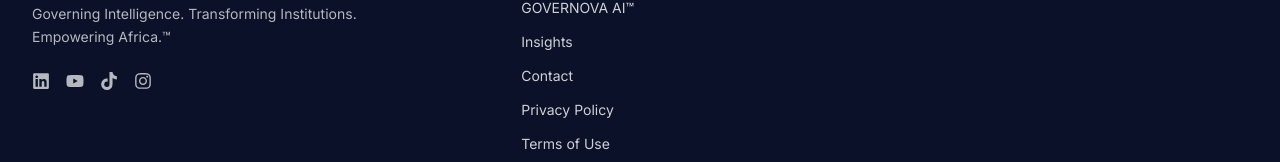
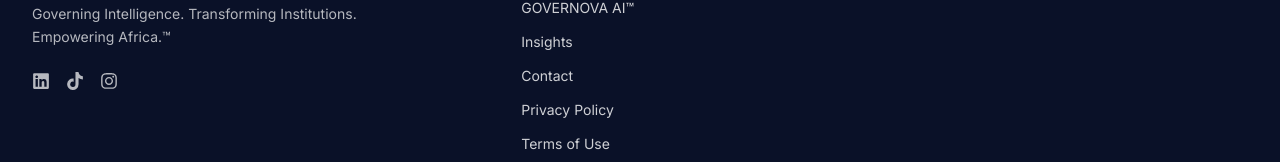
Before and after one commit to alatise/dga, a React (Vite) app: page / in a window 1280 px wide. Shown: the part 6166-6328 px from the top of the page. Built offline with nearby package versions, Linux system fonts and the light colour scheme.

Commit message:
fix floating unused youtube type

```diff
--- a/src/components/layout/Footer.tsx
+++ b/src/components/layout/Footer.tsx
@@ -1,6 +1,6 @@
 import { Link } from "react-router-dom";
 import { FiMail, FiPhone, FiMapPin } from "react-icons/fi";
-import { FaLinkedin, FaYoutube, FaTiktok, FaInstagram } from "react-icons/fa";
+import { FaLinkedin, FaTiktok, FaInstagram } from "react-icons/fa";
 import logo from "../../assets/logo.png";
 import { NAV_LINKS } from "../../data/navigation";
 import { SITE_CONFIG } from "../../data/siteConfig";
@@ -29,13 +29,6 @@ export function Footer() {
                 className="text-white/70 hover:text-white"
               >
                 <FaLinkedin aria-hidden size={18} />
-              </a>
-              <a
-                href={SITE_CONFIG.social.youtube}
-                aria-label="DGA on YouTube"
-                className="text-white/70 hover:text-white"
-              >
-                <FaYoutube aria-hidden size={18} />
               </a>
               <a
                 href={SITE_CONFIG.social.tiktok}
```
Also changed, not shown: 1 other file (tests, documents, lock files or other folders).
